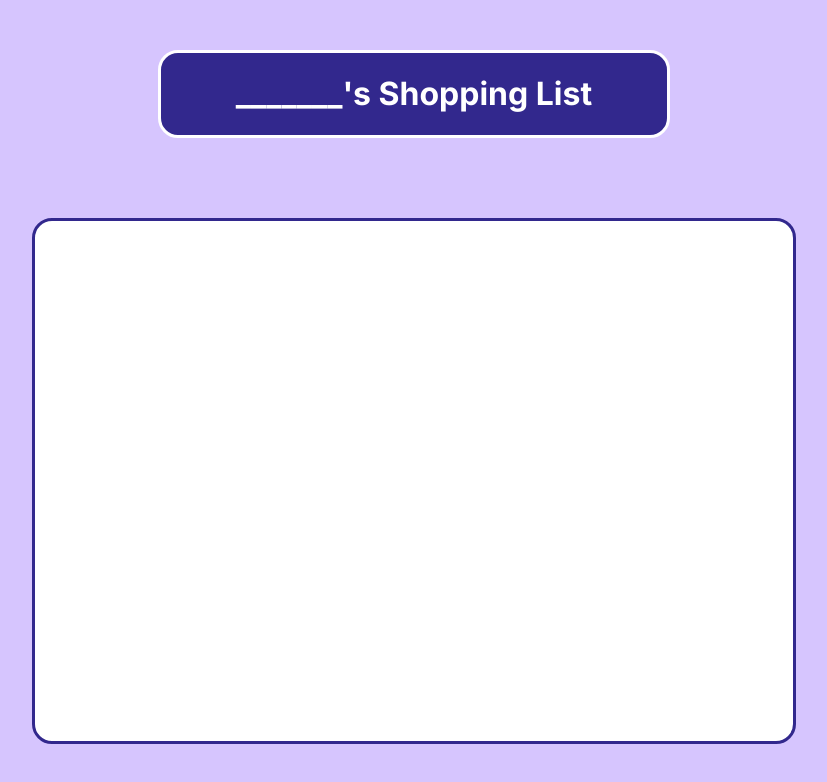
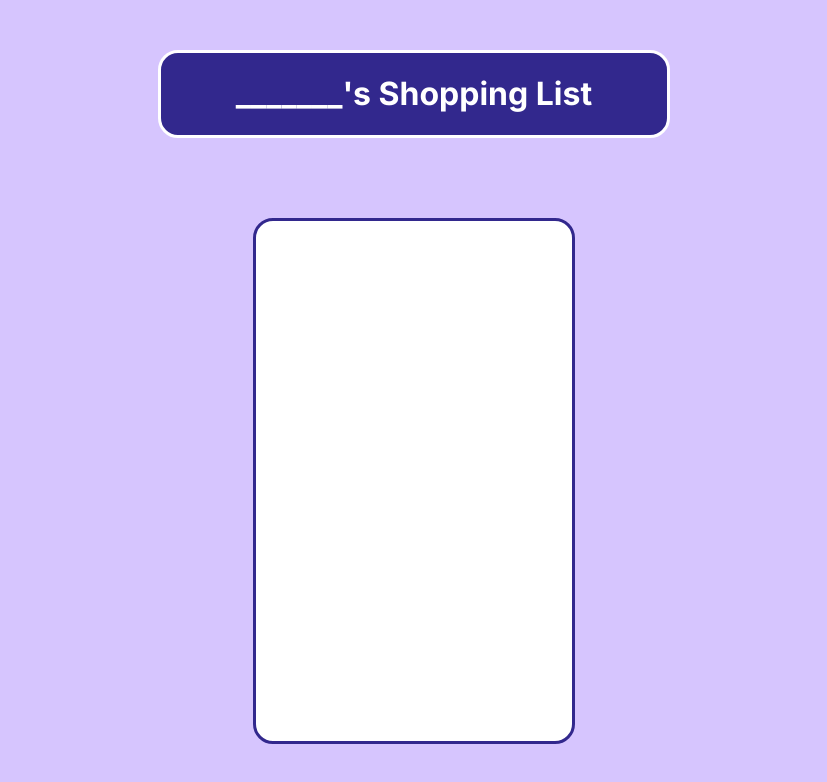
Before and after one commit to zaneHarrison/bio-site, a Next.js app: page / in a window 1280 px wide. Shown: the top 782 px of the page, without its empty margins (226-1053 px from the left). Built offline with nearby package versions, Linux system fonts and the light colour scheme.

Commit message:
Made list narrower, added list data template

```diff
--- a/components/List.js
+++ b/components/List.js
@@ -1,5 +1,12 @@
 import styles from "../styles/list.module.css";
 
 export default function List() {
+  const items = [
+    {
+      name: "Item name",
+      quantity: "Amount",
+    },
+  ];
+
   return <div className={styles.list}></div>;
 }
--- a/styles/list.module.css
+++ b/styles/list.module.css
@@ -1,6 +1,6 @@
 .list {
   background-color: white;
-  width: 60%;
+  width: 25%;
   height: 65vh;
   margin: auto;
   border: 3px solid rgb(50, 40, 141);
```
